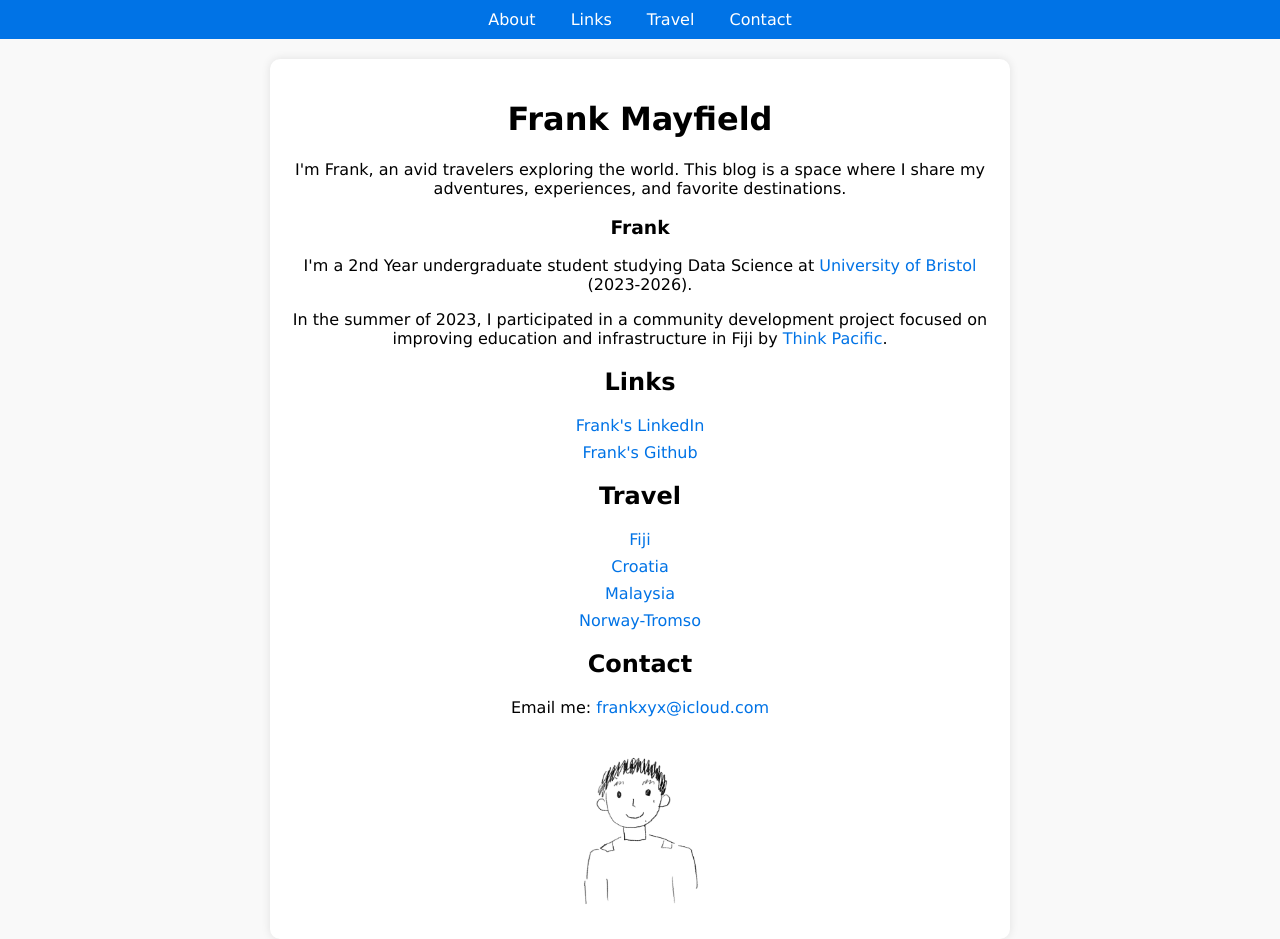
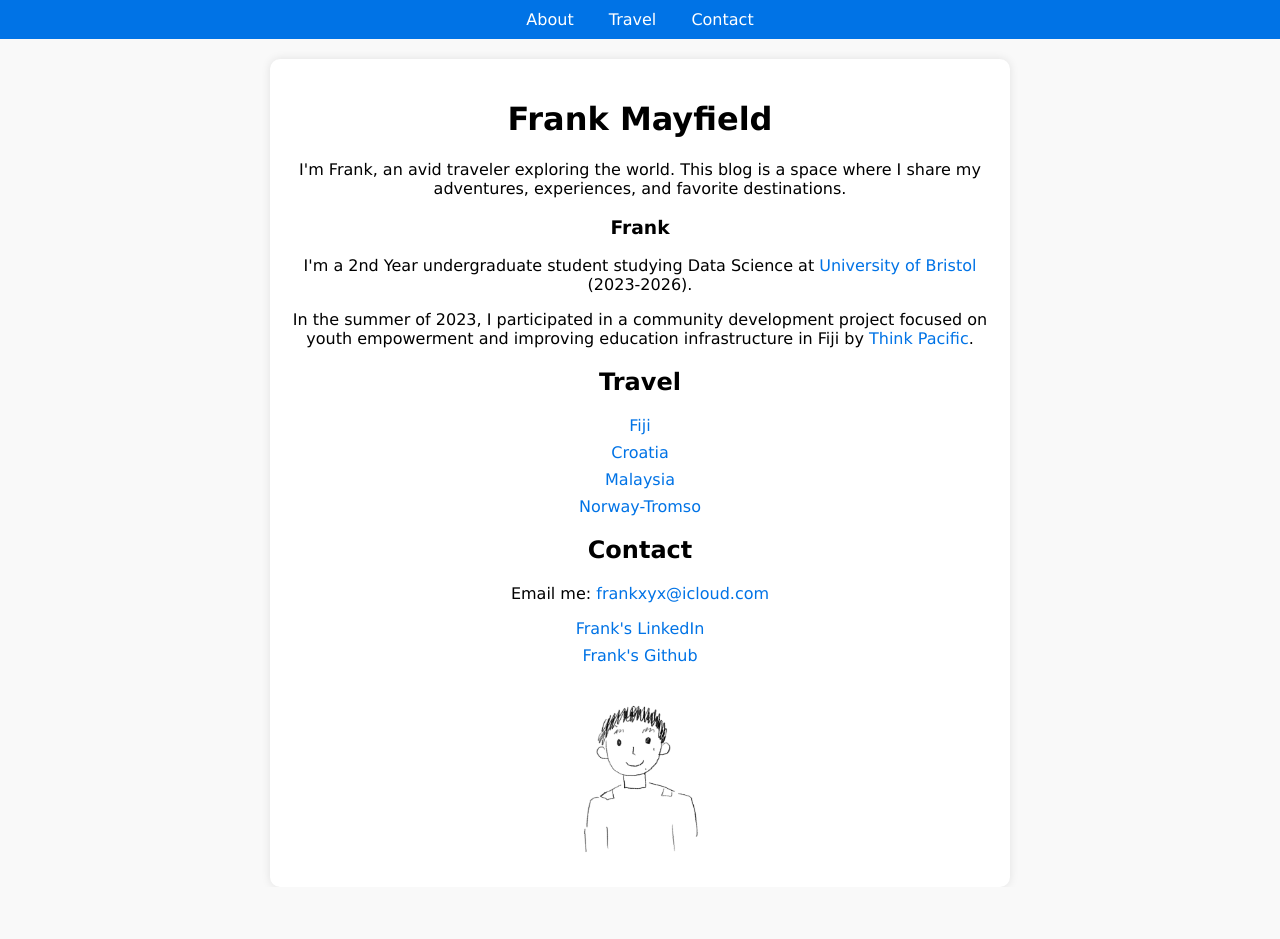
Before and after one commit to frankxyx/travel_blog, a plain HTML site: page index.html in a window 1280 px wide. After the commit the page ends 887 px from the top, so only its background shows below. Drawn offline with Linux system fonts and the light colour scheme.

```diff
--- a/index.html
+++ b/index.html
@@ -60,7 +60,6 @@
 <body>
     <nav>
         <a href="#about">About</a>
-        <a href="#links">Links</a>
         <a href="#travel">Travel</a>
         <a href="#contact">Contact</a>
     </nav>
@@ -69,19 +68,13 @@
         <h1>Frank Mayfield</h1>
 
         <h2 id="about"></h2>
-        <p>I'm Frank, an avid travelers exploring the world. This blog is a space where I share my adventures, experiences, and favorite destinations.</p>
+        <p>I'm Frank, an avid traveler exploring the world. This blog is a space where I share my adventures, experiences, and favorite destinations.</p>
 
         <h3>Frank</h3>
         <p>I'm a 2nd Year undergraduate student studying Data Science
             at <a href="https://www.bristol.ac.uk/">University of Bristol</a> (2023-2026).</p>
 
-      <p>In the summer of 2023, I participated in a community development project focused on improving education and infrastructure in Fiji by <a href="https://thinkpacific.com">Think Pacific</a>.</p>
-
-        <h2 id="links">Links</h2>
-        <ul>
-            <li><a href="https://www.linkedin.com/in/frank-mayfield/">Frank's LinkedIn</a></li>
-            <li><a href="https://github.com/frankxyx">Frank's Github</a></li>
-        </ul>
+      <p>In the summer of 2023, I participated in a community development project focused on youth empowerment and improving education infrastructure in Fiji by <a href="https://thinkpacific.com">Think Pacific</a>.</p>
 
         <h2 id="travel">Travel</h2>
         <ul>
@@ -92,7 +85,11 @@
         </ul>
 
         <h2 id="contact">Contact</h2>
-        <p>Email me: <a href="mailto:frankxyx@icloud.com">frankxyx@icloud.com</a></p>
+        <ul>
+            <p>Email me: <a href="mailto:frankxyx@icloud.com">frankxyx@icloud.com</a></p>
+            <li><a href="https://www.linkedin.com/in/frank-mayfield/">Frank's LinkedIn</a></li>
+            <li><a href="https://github.com/frankxyx">Frank's Github</a></li>
+        </ul>
 
         <img class="profile-image" src="portrait_byweiwen.jpg" alt="Frank Mayfield Profile Picture">
     </main>
```
Also changed, not shown: 1 other file.
